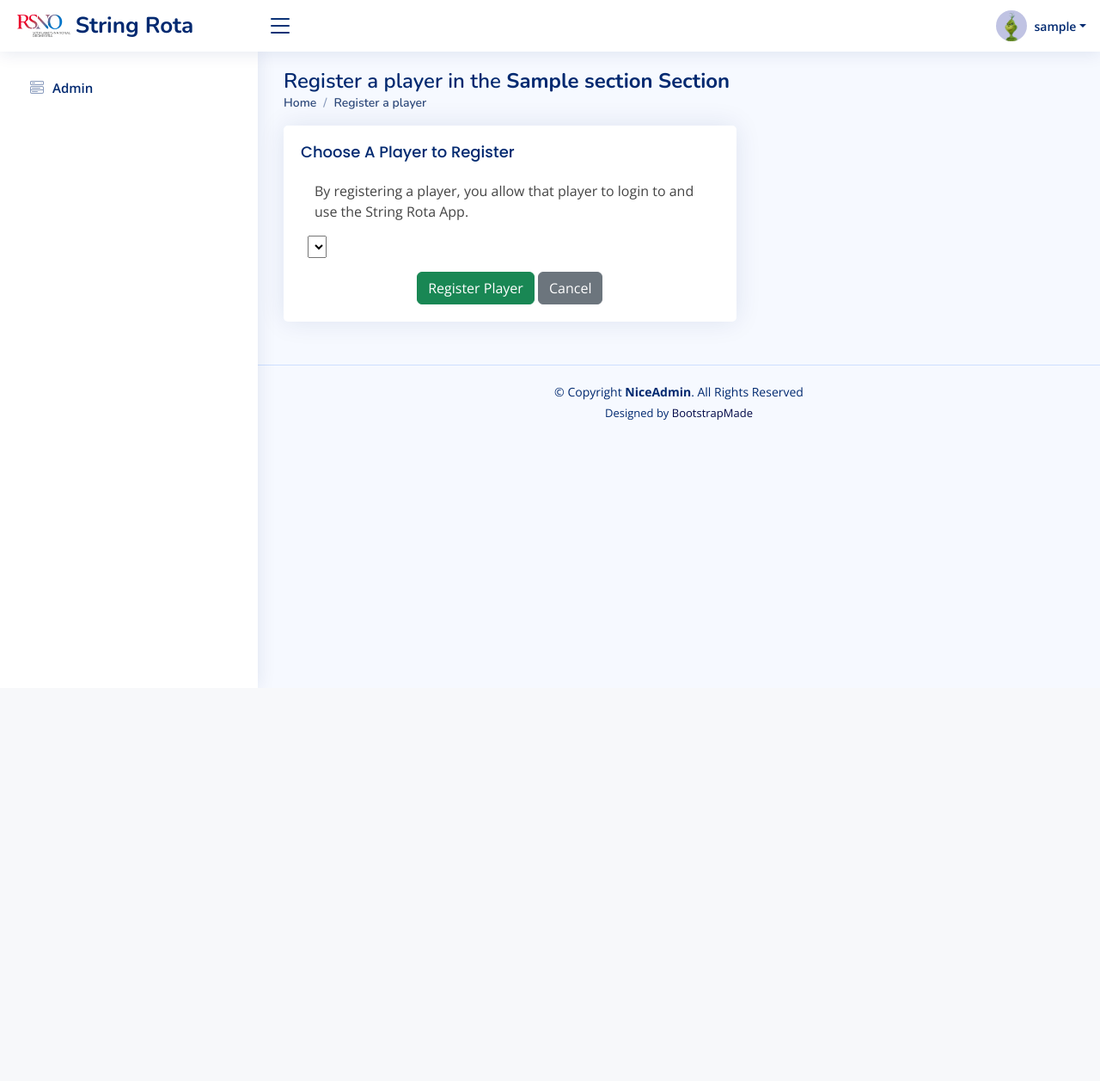
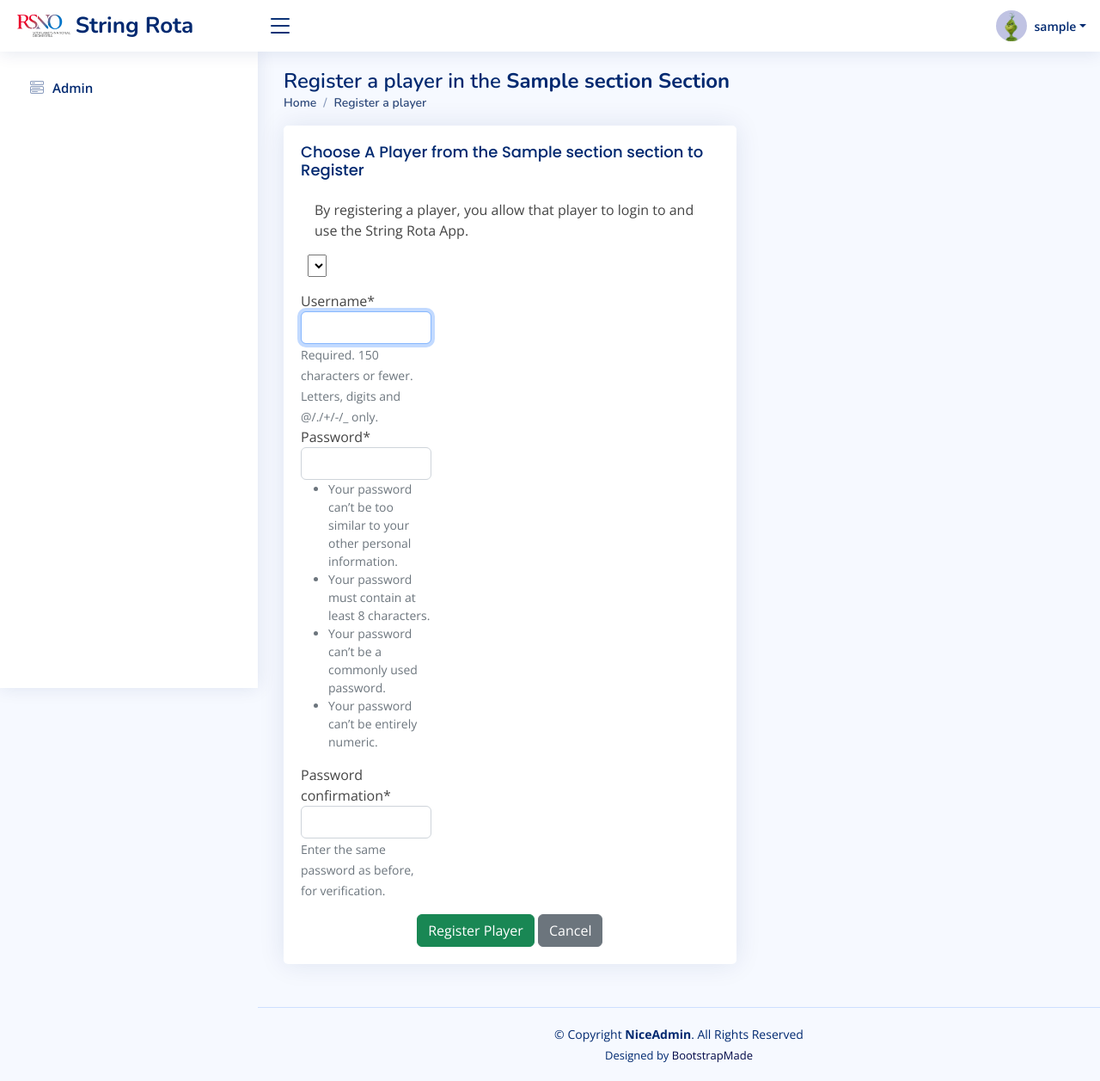
Before and after one commit to mikerae/string-rota, a Django app: page /player_info/ in a window 1280 px wide. Shown: the whole page at 86% size. Before the commit the page ends 783 px from the top, so only its background shows below. Run offline with Django 4.2, Linux system fonts and the light colour scheme; a user stored in the database is signed in; tables that the repository leaves empty hold one stand-in row (values such as "Sample post"); lists and menus that the app fills with data are empty; parts of the project's set-up code (start-up, migrations or seed data) failed here and were passed over; some libraries are stand-ins or nearby versions.

Commit message:
[#138] Add user creation form to front end
	modified:   player_info/templates/player_info/register.html
	modified:   player_info/views.py

```diff
--- a/player_info/templates/player_info/register.html
+++ b/player_info/templates/player_info/register.html
@@ -24,7 +24,7 @@
             <div class="col-lg-7">
                 <div class="card">
                     <div class="card-body">
-                        <h1 class="card-title">Choose A Player to Register</h1>
+                        <h1 class="card-title">Choose A Player from the {{section}} section to Register</h1>
                         <div class="ps-3">
                             <p>
                                 By registering a player, you allow that player to login to and use the String Rota App.
@@ -40,6 +40,7 @@
                                     {% endfor %}
                                 </select>
                             </div>
+                            <span class="col-md-4">{{create_user_form|crispy }}</span>
                             <div class="text-center">
                                 <button type="submit" class="btn btn-success">Register Player</button>
                                 <a href="{% url 'home' %}" class="btn btn-secondary">
--- a/player_info/views.py
+++ b/player_info/views.py
@@ -7,6 +7,7 @@ from django.utils.decorators import method_decorator
 from django.shortcuts import get_object_or_404, reverse
 from django.contrib import messages
 from django.http import HttpResponseRedirect
+from django.contrib.auth.forms import UserCreationForm
 
 from string_rota.models import Project, Player
 from string_rota.utilities import (
@@ -44,9 +45,9 @@ class Register(View):
         projects = Project.objects.all()
         section_players = get_players(section)
 
-        unregistered_players = section_players.filter(
-            users_django__isnull=True
-        )  # noqa E501
+        unregistered_players = section_players.filter(users_django__isnull=True)  # noqa
+
+        create_user_form = UserCreationForm()
 
         template = "player_info/register.html"
 
@@ -56,6 +57,7 @@ class Register(View):
             "rota_manager": rota_manager,
             "projects": projects,
             "unregistered_players": unregistered_players,
+            "create_user_form": create_user_form,
         }
 
         return render(request, template, context)
```
